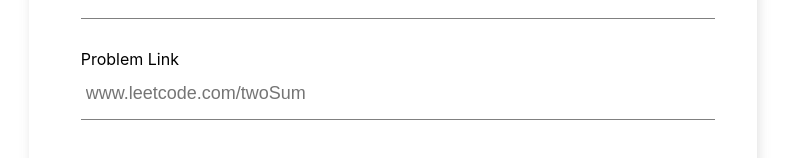
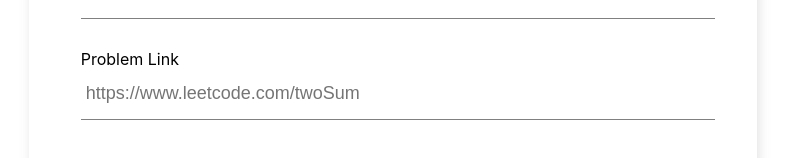
Before and after one commit to IvanYou98/todolist, a React (Create React App) app: page /create in a window 1280 px wide. Shown: the part 173-331 px from the top of the page, without its empty margins (247-1038 px from the left). Built offline with nearby package versions, Linux system fonts and the light colour scheme; no server answers; sample sign-in values are in the browser's storage.

Commit message:
change placeholder of problemLink

```diff
--- a/src/pages/create/Create.js
+++ b/src/pages/create/Create.js
@@ -22,7 +22,7 @@ const Create = () => {
             id: "problemLink",
             label: "Problem Link",
             type: "text",
-            placeholder: "www.leetcode.com/twoSum",
+            placeholder: "https://www.leetcode.com/twoSum",
         }
     ];
 
```
